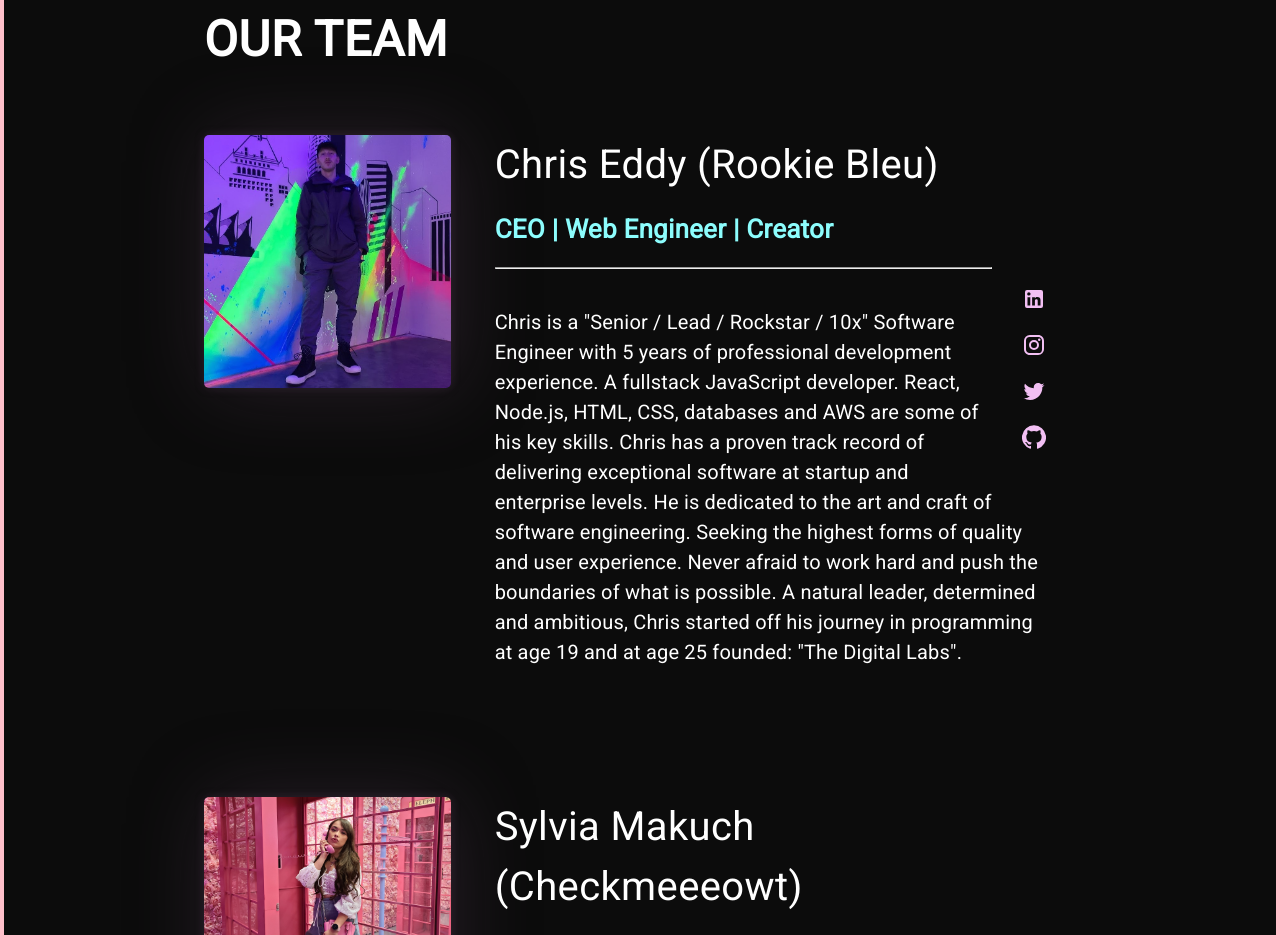
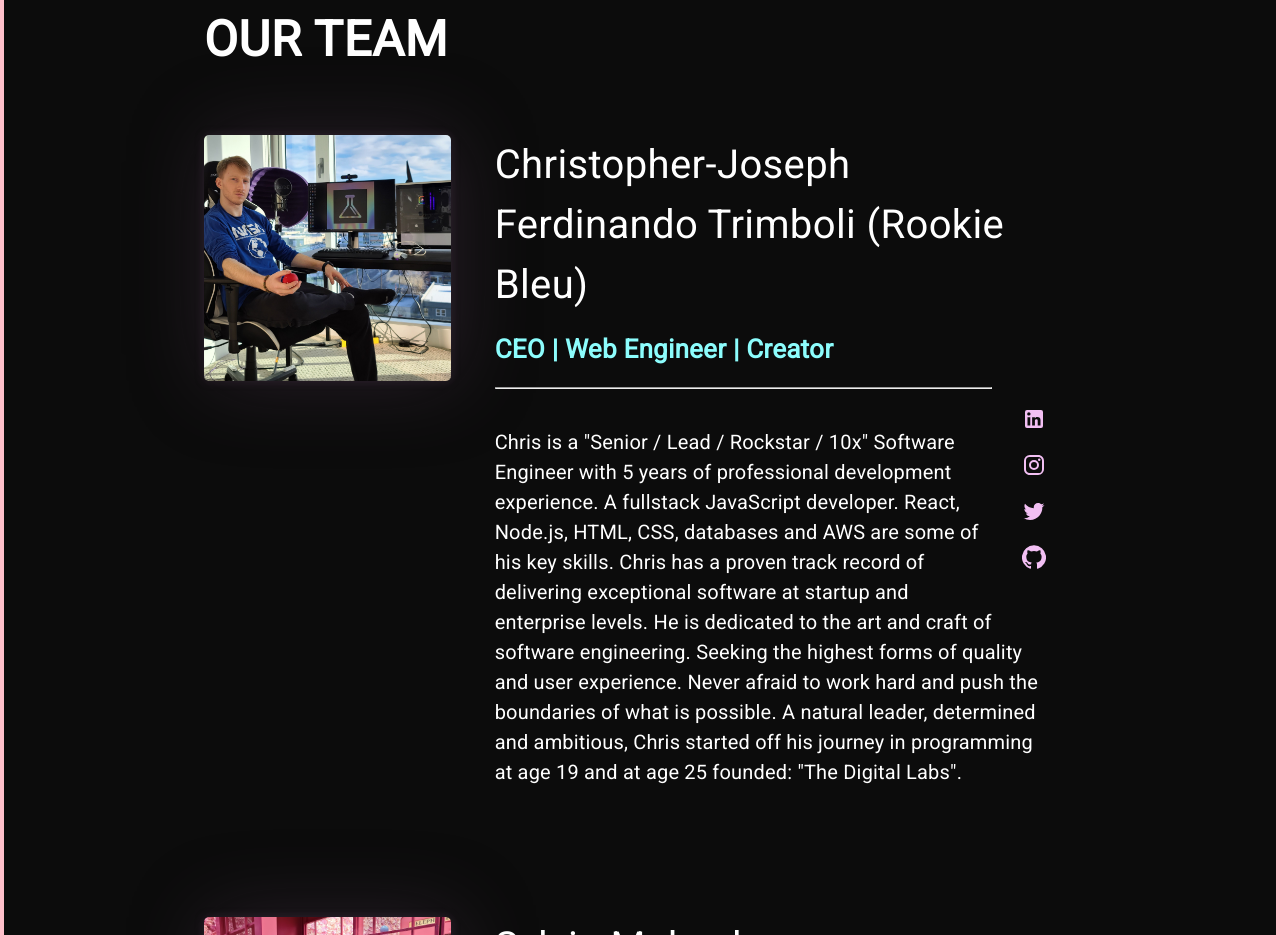
Before and after one commit to the-digital-labs/thedigitallabs.io, a React (Create React App) app: page / in a window 1280 px wide. Shown: the part 3640-4575 px from the top of the page. Built offline with nearby package versions, Linux system fonts and the light colour scheme.

Commit message:
update website

```diff
--- a/src/components/Team.js
+++ b/src/components/Team.js
@@ -93,10 +93,10 @@ const Team = (props) => {
               <img className={classes.profileImg + ' team-profile-image'} src={chris} alt="chris-eddy"/>
             </Grid>
             <Grid item xl={9} lg={8} md={12} sm={12} xs={12}>
-              <Typography className={classes.profileName + ' team-profile-name'}>Chris Eddy (Rookie Bleu)</Typography>
+              <Typography className={classes.profileName + ' team-profile-name'}>Christopher-Joseph Ferdinando Trimboli (Rookie Bleu)</Typography>
               <Typography className={classes.profileTitle + ' team-profile-title'}>CEO | Web Engineer | Creator</Typography>
               <div className={classes.profileIcons}>
-                <a className={classes.profileIcon} href="https://www.linkedin.com/in/chris-eddy-394784160/" target="__blank">
+                <a className={classes.profileIcon} href="https://www.linkedin.com/in/rookiebleu/" target="__blank">
                   <LinkedInIcon />
                 </a>
                 <a className={classes.profileIcon} href="https://www.instagram.com/rookie.bleu/" target="__blank">
@@ -105,7 +105,7 @@ const Team = (props) => {
                 <a className={classes.profileIcon} href="https://twitter.com/RookieBleu" target="__blank">
                   <TwitterIcon />
                 </a>
-                <a className={classes.profileIcon} href="https://github.com/ChrisEddy" target="__blank">
+                <a className={classes.profileIcon} href="https://github.com/RookieBleu" target="__blank">
                   <GitHubIcon />
                 </a>
               </div>
```
Also changed, not shown: src/media/chris1.jpg, 1 other file (tests, documents, lock files or other folders).
